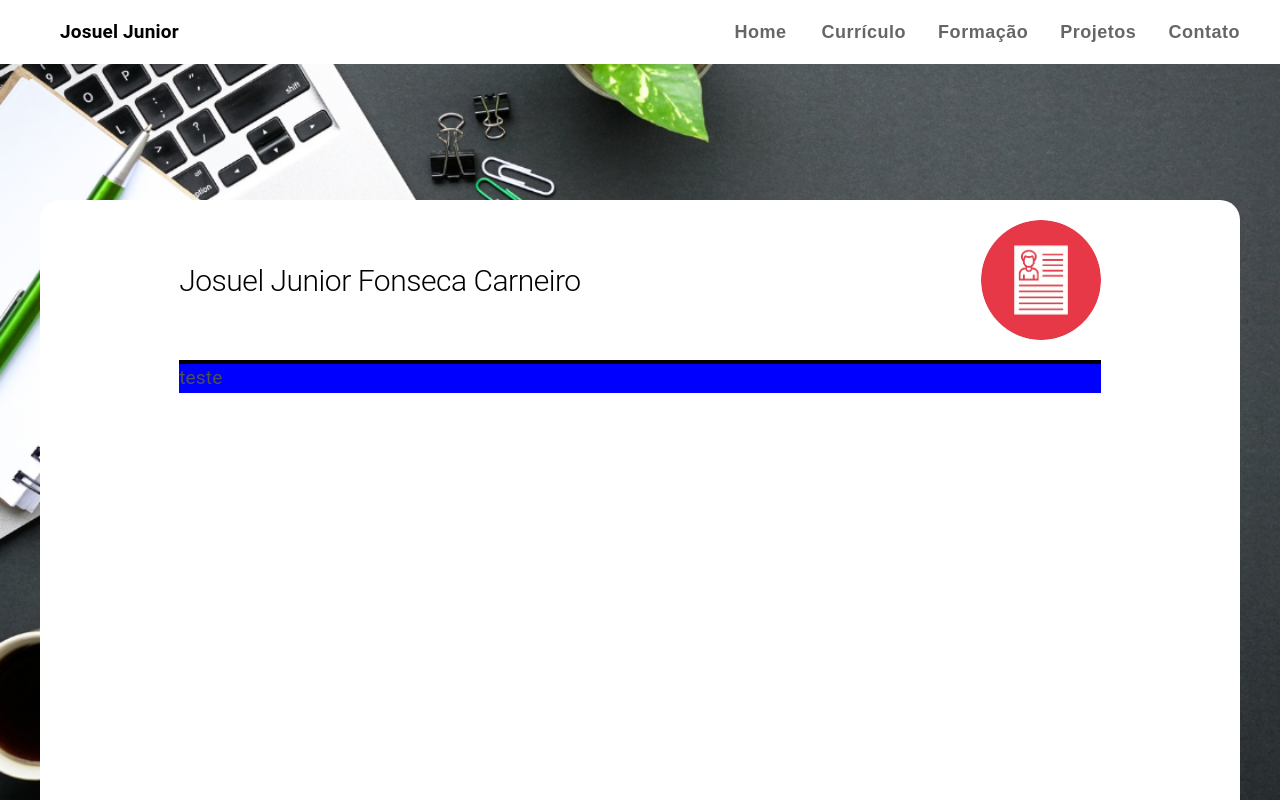
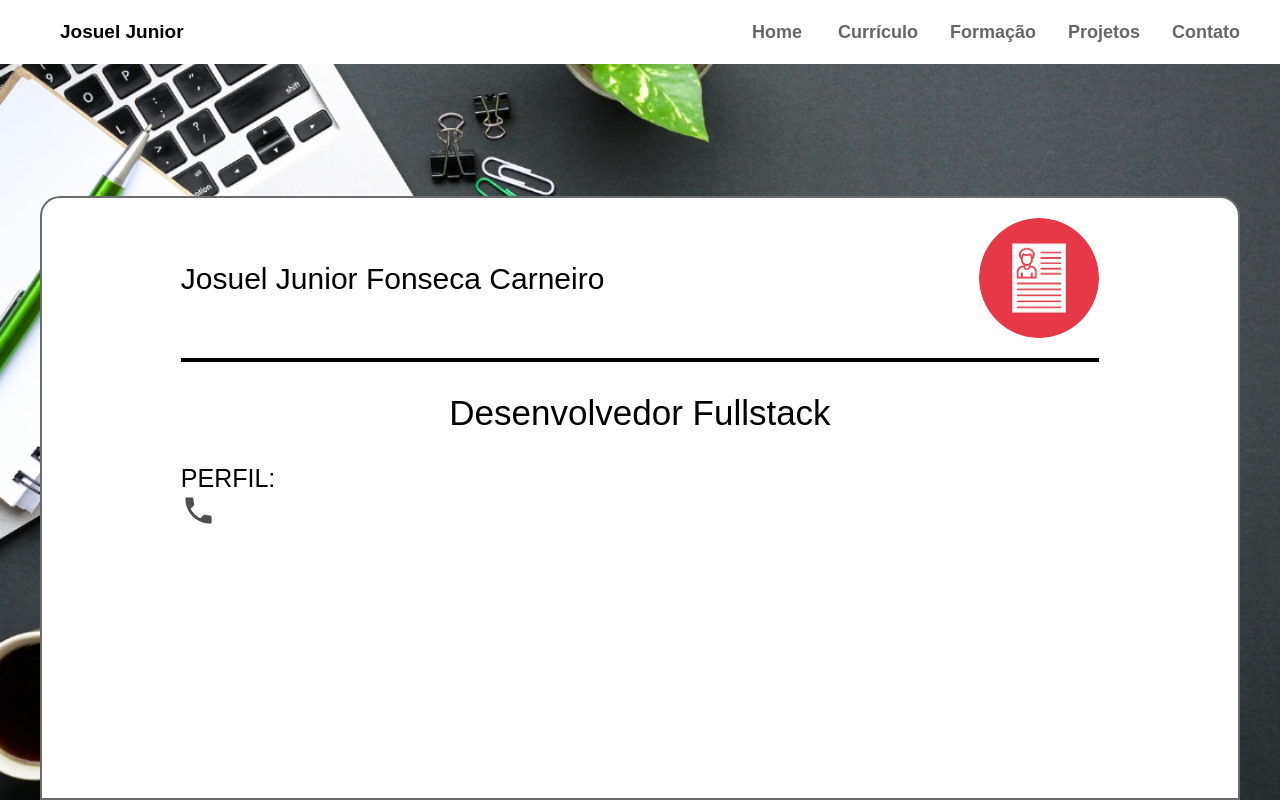
Before and after one commit to Josuel-Junior/newPortfolio, a React (Vite) app: page / in a window 1280 px wide. Built offline with nearby package versions, Linux system fonts and the light colour scheme.

Commit message:
install material-ui icons

```diff
--- a/package.json
+++ b/package.json
@@ -12,7 +12,8 @@
   "dependencies": {
     "@emotion/react": "^11.14.0",
     "@emotion/styled": "^11.14.0",
-    "@mui/material": "^6.2.0",
+    "@mui/icons-material": "^6.2.1",
+    "@mui/material": "^6.2.1",
     "react": "^18.3.1",
     "react-dom": "^18.3.1",
     "react-router-dom": "^7.0.2"
--- a/src/pages/Home/index.tsx
+++ b/src/pages/Home/index.tsx
@@ -1,8 +1,7 @@
 import { Box, Container, Divider, Typography, useTheme } from "@mui/material";
-
 import background from "../../assets/backgroundHome3.png";
 import photo from "../../assets/photo.jpg";
-
+import PhoneIcon from "@mui/icons-material/Phone";
 export const Home: React.FC = () => {
   const theme = useTheme();
   return (
@@ -37,6 +36,8 @@ export const Home: React.FC = () => {
             flexDirection: "column",
             alignItems: "center",
             padding: "20px",
+            border: "2px solid rgba(0, 0, 0, 0.58)",
+
           }}
         >
           <Box sx={{ width: "80%", height: "70vh" }}>
@@ -80,8 +81,39 @@ export const Home: React.FC = () => {
                 marginTop: "20px",
               }}
             />
-            <Box sx={{ background: "blue" }}>
-              <Typography>teste</Typography>
+            <Box sx={{ background: "" }}>
+              <Typography
+                variant="h2"
+                sx={{
+                  textAlign: "center",
+                  marginTop: "30px",
+                  fontSize: {
+                    xl: 40,
+                    md: 35,
+                    sm: 30,
+                    xs: 25,
+                  },
+                }}
+              >
+                Desenvolvedor Fullstack
+              </Typography>
+              <Typography
+                variant="h3"
+                sx={{
+                  textAlign: "left",
+                  marginTop: "30px",
+                  fontSize: {
+                    xl: 30,
+                    md: 25,
+                    sm: 20,
+                    xs: 22,
+                  },
+                  fontWeight: "",
+                }}
+              >
+                PERFIL:
+              </Typography>
+              <PhoneIcon fontSize="large" />
             </Box>
           </Box>
         </Container>
--- a/src/shared/theme/Light.tsx
+++ b/src/shared/theme/Light.tsx
@@ -25,6 +25,13 @@ export const Light = createTheme({
 
     },
     typography: {
+        fontFamily: [
+            'Arial',
+            'sans-serif',
+            '"Apple Color Emoji"',
+            '"Segoe UI Emoji"',
+            '"Segoe UI Symbol"',
+          ].join(','),
         subtitle1: {
             color: "#296fcd",
             fontSize: 19,
@@ -37,7 +44,8 @@ export const Light = createTheme({
             color: "#000"
         },
         h2: {
-            color: "#000"
+            color: "#000",
+
         },
         h3: {
             color: "#000"
@@ -45,5 +53,7 @@ export const Light = createTheme({
         h5: {
             color: "#4f4f4f"
         }
-    }
+
+    },
+
 })
```
Also changed, not shown: 1 other file (tests, documents, lock files or other folders).
